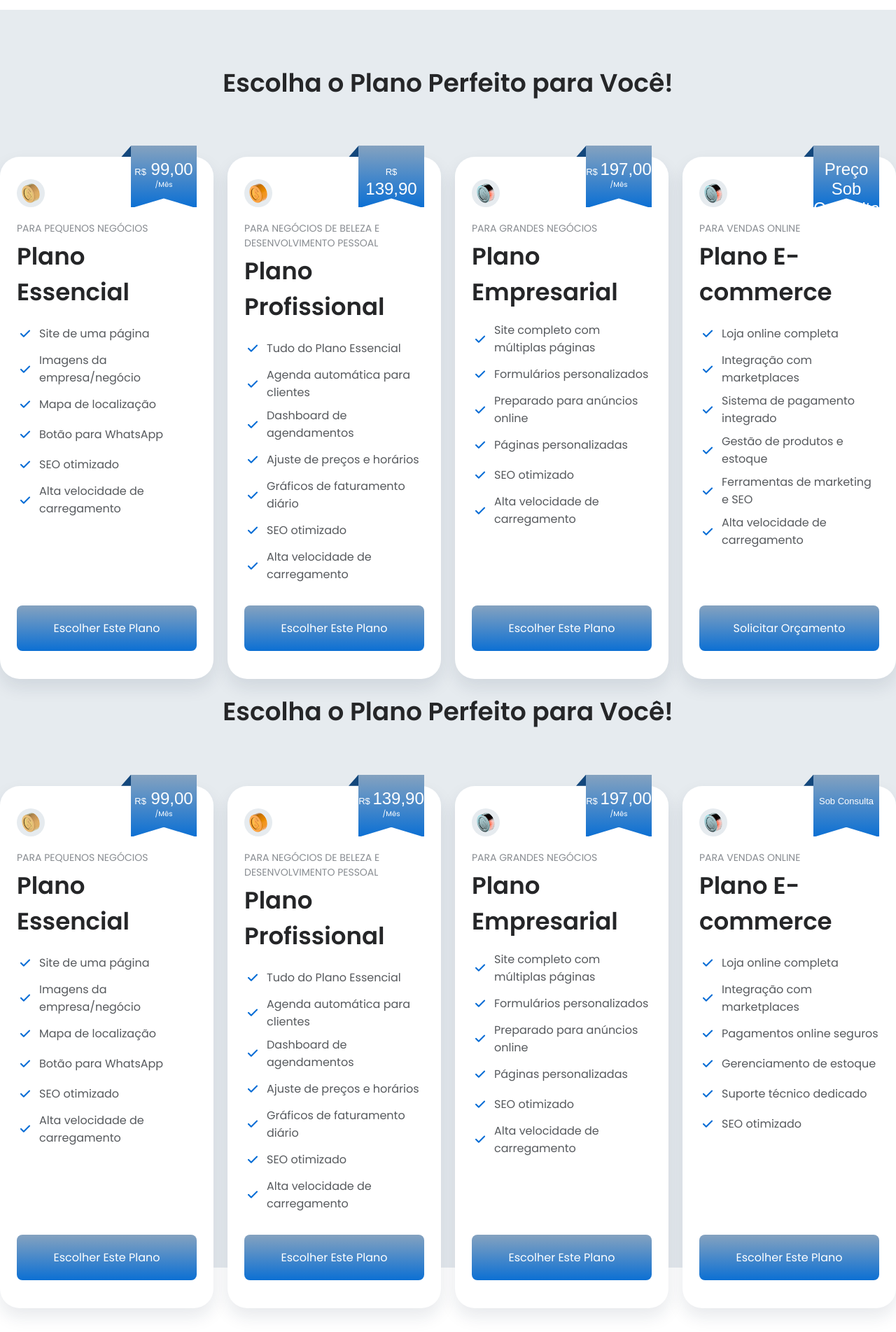
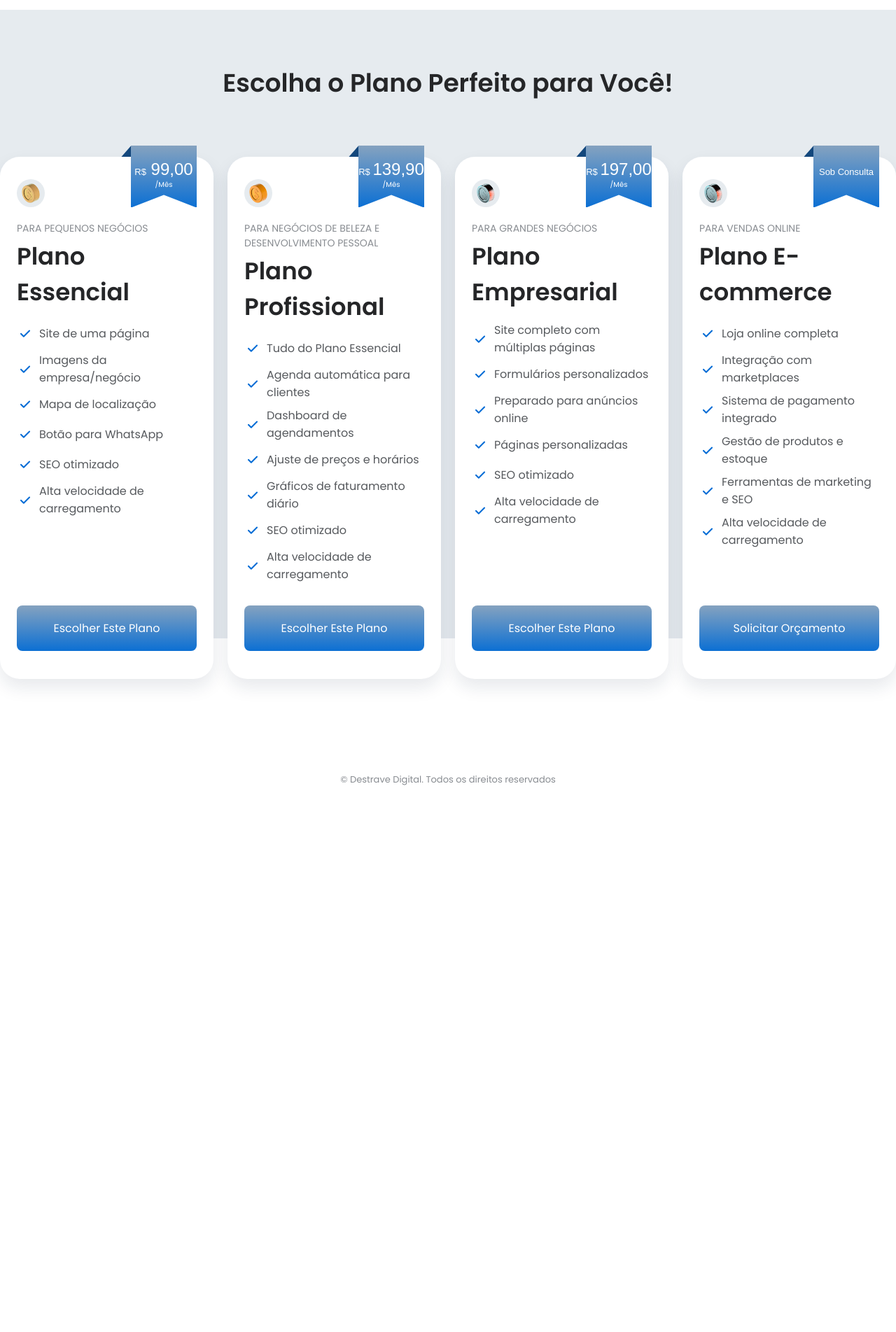
Before and after one commit to GuilhermeSalles/Site-Destrave, a PHP site: page /sites/ in a window 1280 px wide. Shown: the part 2568-4471 px from the top of the page at 70% size. After the commit the page ends 3690 px from the top, so only its background shows below. Run offline with PHP 8.4, Linux system fonts and the light colour scheme.

Commit message:
site atualizado planos

```diff
--- a/sites/assets/css/styles.css
+++ b/sites/assets/css/styles.css
@@ -1256,11 +1256,11 @@ img {
 
 .card__pricing::after {
   width: 100%;
-  height: 14px;
+  height: 20px;
   background-color: var(--container-color);
   left: 0;
-  bottom: -1px;
-  clip-path: polygon(0 101%, 50% 0, 100% 101%);
+  bottom: -2px;
+  clip-path: polygon(0 91%, 50% 0, 100% 91%);
 }
 
 .card__pricing::before {
--- a/sites/index.html
+++ b/sites/index.html
@@ -113,7 +113,7 @@
                         mercado para maximizar seu retorno.
                     </p>
 
-                    <a href="#about" class="button button--flex" aria-label="Conheça nossos Planos">
+                    <a href="#plans" class="button button--flex" aria-label="Conheça nossos Planos">
                         Conheça nossos Planos <i class="ri-arrow-right-down-line button__icon" aria-hidden="true"></i>
                     </a>
                 </div>
@@ -178,7 +178,7 @@
                         </li>
                     </ul>
 
-                    <a href="#" class="button--link button--flex" aria-label="Conheça nossos Planos">
+                    <a href="#plans" class="button--link button--flex" aria-label="Conheça nossos Planos">
                         Conheça nossos Planos <i class="ri-arrow-right-down-line button__icon" aria-hidden="true"></i>
                     </a>
                 </div>
@@ -273,256 +273,6 @@
             </div>
         </section>
 
-        <!--==================== QUESTIONS ====================-->
-        <section class="questions section" id="plans" aria-labelledby="plans-title">
-            <h2 id="plans-title" class="section__title-center questions__title container">
-                Escolha o Plano Perfeito para Você!
-            </h2>
-
-            <section class="card container grid" style="max-width: 1327px;">
-                <div class="card__container grid">
-                    <!--==================== CARD 1 ====================-->
-                    <article class="card__content grid" aria-labelledby="basic-plan-title">
-                        <div class="card__pricing">
-                            <div class="card__pricing-number">
-                                <span class="card__pricing-symbol">R$</span> 99,00
-                            </div>
-                            <span class="card__pricing-month">/Mês</span>
-                        </div>
-
-                        <header class="card__header">
-                            <div class="card__header-circle grid">
-                                <img src="assets/img/free-coin.png" alt="Ícone do plano gratuito"
-                                    class="card__header-img">
-                            </div>
-                            <span class="card__header-subtitle">Para Pequenos Negócios</span>
-                            <h1 id="basic-plan-title" class="card__header-title">Plano Essencial</h1>
-                        </header>
-
-                        <ul class="card__list grid">
-                            <li class="card__list-item">
-                                <i class="uil uil-check card__list-icon" aria-hidden="true"></i>
-                                <p class="card__list-description">Site de uma página</p>
-                            </li>
-                            <li class="card__list-item">
-                                <i class="uil uil-check card__list-icon" aria-hidden="true"></i>
-                                <p class="card__list-description">Imagens da empresa/negócio</p>
-                            </li>
-                            <li class="card__list-item">
-                                <i class="uil uil-check card__list-icon" aria-hidden="true"></i>
-                                <p class="card__list-description">Mapa de localização</p>
-                            </li>
-                            <li class="card__list-item">
-                                <i class="uil uil-check card__list-icon" aria-hidden="true"></i>
-                                <p class="card__list-description">Botão para WhatsApp</p>
-                            </li>
-                            <li class="card__list-item">
-                                <i class="uil uil-check card__list-icon" aria-hidden="true"></i>
-                                <p class="card__list-description">SEO otimizado</p>
-                            </li>
-                            <li class="card__list-item">
-                                <i class="uil uil-check card__list-icon" aria-hidden="true"></i>
-                                <p class="card__list-description">Alta velocidade de carregamento</p>
-                            </li>
-                        </ul>
-
-                        <button class="card__button" aria-label="Choose the Basic plan">Escolher Este Plano</button>
-                    </article>
-
-                    <!--==================== CARD 2 ====================-->
-                    <article class="card__content grid" aria-labelledby="professional-plan-title">
-                        <div class="card__pricing">
-                            <div class="card__pricing-number">
-                                <span class="card__pricing-symbol">R$</span> 139,90
-                            </div>
-                            <span class="card__pricing-month">/Mês</span>
-                        </div>
-
-                        <header class="card__header">
-                            <div class="card__header-circle grid">
-                                <img src="assets/img/pro-coin.png" alt="Ícone do plano profissional"
-                                    class="card__header-img">
-                            </div>
-                            <span class="card__header-subtitle">Para Negócios de Beleza e Desenvolvimento Pessoal</span>
-                            <h1 id="professional-plan-title" class="card__header-title">Plano Profissional</h1>
-                        </header>
-
-                        <ul class="card__list grid">
-                            <li class="card__list-item">
-                                <i class="uil uil-check card__list-icon" aria-hidden="true"></i>
-                                <p class="card__list-description">Tudo do Plano Essencial</p>
-                            </li>
-                            <li class="card__list-item">
-                                <i class="uil uil-check card__list-icon" aria-hidden="true"></i>
-                                <p class="card__list-description">Agenda automática para clientes</p>
-                            </li>
-                            <li class="card__list-item">
-                                <i class="uil uil-check card__list-icon" aria-hidden="true"></i>
-                                <p class="card__list-description">Dashboard de agendamentos</p>
-                            </li>
-                            <li class="card__list-item">
-                                <i class="uil uil-check card__list-icon" aria-hidden="true"></i>
-                                <p class="card__list-description">Ajuste de preços e horários</p>
-                            </li>
-                            <li class="card__list-item">
-                                <i class="uil uil-check card__list-icon" aria-hidden="true"></i>
-                                <p class="card__list-description">Gráficos de faturamento diário</p>
-                            </li>
-                            <li class="card__list-item">
-                                <i class="uil uil-check card__list-icon" aria-hidden="true"></i>
-                                <p class="card__list-description">SEO otimizado</p>
-                            </li>
-                            <li class="card__list-item">
-                                <i class="uil uil-check card__list-icon" aria-hidden="true"></i>
-                                <p class="card__list-description">Alta velocidade de carregamento</p>
-                            </li>
-                        </ul>
-
-                        <button class="card__button" aria-label="Choose the Professional plan">Escolher Este
-                            Plano</button>
-                    </article>
-
-                    <!--==================== CARD 3 ====================-->
-                    <article class="card__content grid" aria-labelledby="enterprise-plan-title">
-                        <div class="card__pricing">
-                            <div class="card__pricing-number">
-                                <span class="card__pricing-symbol">R$ </span>197,00
-                            </div>
-                            <span class="card__pricing-month">/Mês</span>
-                        </div>
-
-                        <header class="card__header">
-                            <div class="card__header-circle grid">
-                                <img src="assets/img/enterprise-coin.png" alt="Ícone do plano Enterprise"
-                                    class="card__header-img">
-                            </div>
-                            <span class="card__header-subtitle">Para Grandes Negócios</span>
-                            <h1 id="enterprise-plan-title" class="card__header-title">Plano Empresarial</h1>
-                        </header>
-
-                        <ul class="card__list grid">
-                            <li class="card__list-item">
-                                <i class="uil uil-check card__list-icon" aria-hidden="true"></i>
-                                <p class="card__list-description">Site completo com múltiplas páginas</p>
-                            </li>
-                            <li class="card__list-item">
-                                <i class="uil uil-check card__list-icon" aria-hidden="true"></i>
-                                <p class="card__list-description">Formulários personalizados</p>
-                            </li>
-                            <li class="card__list-item">
-                                <i class="uil uil-check card__list-icon" aria-hidden="true"></i>
-                                <p class="card__list-description">Preparado para anúncios online</p>
-                            </li>
-                            <li class="card__list-item">
-                                <i class="uil uil-check card__list-icon" aria-hidden="true"></i>
-                                <p class="card__list-description">Páginas personalizadas</p>
-                            </li>
-                            <li class="card__list-item">
-                                <i class="uil uil-check card__list-icon" aria-hidden="true"></i>
-                                <p class="card__list-description">SEO otimizado</p>
-                            </li>
-                            <li class="card__list-item">
-                                <i class="uil uil-check card__list-icon" aria-hidden="true"></i>
-                                <p class="card__list-description">Alta velocidade de carregamento</p>
-                            </li>
-                        </ul>
-
-                        <button class="card__button" aria-label="Choose the Enterprise plan">Escolher Este
-                            Plano</button>
-                    </article>
-
-                    <!--==================== CARD 4 ====================-->
-                    <article class="card__content grid" aria-labelledby="enterprise-plan-title">
-                        <div class="card__pricing">
-                            <div class="card__pricing-number">
-                                <span class="card__pricing-symbol"></span>Preço Sob <br>Consulta
-                            </div>
-                        </div>
-
-                        <header class="card__header">
-                            <div class="card__header-circle grid">
-                                <img src="assets/img/enterprise-coin.png" alt="Ícone do plano Enterprise"
-                                    class="card__header-img">
-                            </div>
-                            <span class="card__header-subtitle">Para Vendas Online</span>
-                            <h1 id="enterprise-plan-title" class="card__header-title">Plano E-commerce</h1>
-                        </header>
-
-                        <ul class="card__list grid">
-                            <li class="card__list-item">
-                                <i class="uil uil-check card__list-icon" aria-hidden="true"></i>
-                                <p class="card__list-description">Loja online completa</p>
-                            </li>
-                            <li class="card__list-item">
-                                <i class="uil uil-check card__list-icon" aria-hidden="true"></i>
-                                <p class="card__list-description">Integração com marketplaces</p>
-                            </li>
-                            <li class="card__list-item">
-                                <i class="uil uil-check card__list-icon" aria-hidden="true"></i>
-                                <p class="card__list-description">Sistema de pagamento integrado</p>
-                            </li>
-                            <li class="card__list-item">
-                                <i class="uil uil-check card__list-icon" aria-hidden="true"></i>
-                                <p class="card__list-description">Gestão de produtos e estoque</p>
-                            </li>
-                            <li class="card__list-item">
-                                <i class="uil uil-check card__list-icon" aria-hidden="true"></i>
-                                <p class="card__list-description">Ferramentas de marketing e SEO</p>
-                            </li>
-                            <li class="card__list-item">
-                                <i class="uil uil-check card__list-icon" aria-hidden="true"></i>
-                                <p class="card__list-description">Alta velocidade de carregamento</p>
-                            </li>
-                        </ul>
-
-                        <button class="card__button" aria-label="Choose the Enterprise plan">Solicitar
-                            Orçamento</button>
-                    </article>
-                </div>
-            </section>
-        </section>
-
-        <!--==================== Modal ====================-->
-        <div id="myModal" class="modal" role="dialog" aria-labelledby="modalTitle" aria-hidden="true">
-            <div class="modal-content" role="document">
-                <span class="close" aria-label="Close modal">&times;</span>
-                <h2 id="modalTitle">Informações de Contato</h2>
-                <p style="padding: 2rem 0;">Olá! É ótimo vê-lo aqui! Por favor, preencha este formulário para que
-                    possamos entender melhor suas necessidades e oferecer a melhor solução para seu negócio.</p>
-                <form id="modalForm" action="processar_formulario.php" method="POST">
-                    <input type="hidden" id="planType" name="planType">
-
-                    <label for="name">Nome Completo:</label>
-                    <input type="text" id="name" name="user_name" required aria-required="true"><br>
-
-                    <label for="email">Melhor E-mail:</label>
-                    <input type="email" id="email" name="user_email" required aria-required="true"><br>
-
-                    <label for="phone">Telefone para Contato:</label>
-                    <input type="tel" id="phone" name="user_tel" required aria-required="true"><br>
-
-                    <label for="website">Site Atual (se houver):</label>
-                    <input type="url" id="website" name="user_website"><br>
-
-                    <label for="social">Instagram ou Página no Facebook (se houver):</label>
-                    <input type="text" id="social" name="user_social"><br>
-
-                    <label for="ads">Faz Anúncios Online?</label>
-                    <select id="ads" name="user_ads" required aria-required="true">
-                        <option value="">Selecione</option>
-                        <option value="sim">Sim</option>
-                        <option value="nao">Não</option>
-                        <option value="pretendo">Pretendo</option>
-                    </select><br>
-
-                    <label for="goals">Conte um pouco sobre seus objetivos com o site:</label>
-                    <textarea id="goals" name="user_goals" rows="4" required aria-required="true"></textarea><br>
-
-                    <button type="submit" class="card__button">Enviar</button>
-                </form>
-            </div>
-
-        </div>
         <!--==================== PLANS ====================-->
         <section class="questions section" id="plans" aria-labelledby="plans-title">
             <h2 id="plans-title" class="section__title-center questions__title container">
@@ -546,7 +296,7 @@
                                     class="card__header-img">
                             </div>
                             <span class="card__header-subtitle">Para Pequenos Negócios</span>
-                            <h1 id="basic-plan-title" class="card__header-title">Plano Essencial</h1>
+                            <h1 id="basic-plan-title" class="card__header-title">Plano <br>Essencial</h1>
                         </header>
 
                         <ul class="card__list grid">
@@ -709,27 +459,29 @@
                             </li>
                             <li class="card__list-item">
                                 <i class="uil uil-check card__list-icon" aria-hidden="true"></i>
-                                <p class="card__list-description">Pagamentos online seguros</p>
+                                <p class="card__list-description">Sistema de pagamento integrado</p>
                             </li>
                             <li class="card__list-item">
                                 <i class="uil uil-check card__list-icon" aria-hidden="true"></i>
-                                <p class="card__list-description">Gerenciamento de estoque</p>
+                                <p class="card__list-description">Gestão de produtos e estoque</p>
                             </li>
                             <li class="card__list-item">
                                 <i class="uil uil-check card__list-icon" aria-hidden="true"></i>
-                                <p class="card__list-description">Suporte técnico dedicado</p>
+                                <p class="card__list-description">Ferramentas de marketing e SEO</p>
                             </li>
                             <li class="card__list-item">
                                 <i class="uil uil-check card__list-icon" aria-hidden="true"></i>
-                                <p class="card__list-description">SEO otimizado</p>
+                                <p class="card__list-description">Alta velocidade de carregamento</p>
                             </li>
                         </ul>
 
-                        <button class="card__button" aria-label="Choose the E-commerce plan">Escolher Este
-                            Plano</button>
+                        <button class="card__button" aria-label="Choose the Enterprise plan">Solicitar
+                            Orçamento</button>
                     </article>
                 </div>
             </section>
+        </section>
+
 
         <!-- Modal Content -->
         <div id="plan-modal" class="modal">
@@ -754,8 +506,7 @@
                         placeholder="Digite seu telefone para contato"><br>
 
                     <label for="website">Site Atual (se houver):</label>
-                        <input type="url" id="website" name="user_website"
-                            placeholder="Digite o URL do seu site atual"><br>
+                    <input type="url" id="website" name="user_website" placeholder="Digite o URL do seu site atual"><br>
 
                     <label for="social">Instagram ou Página no Facebook (se houver):</label>
                     <input type="text" id="social" name="user_social"
```
Lines whose indentation alone changed are shown as unchanged.
